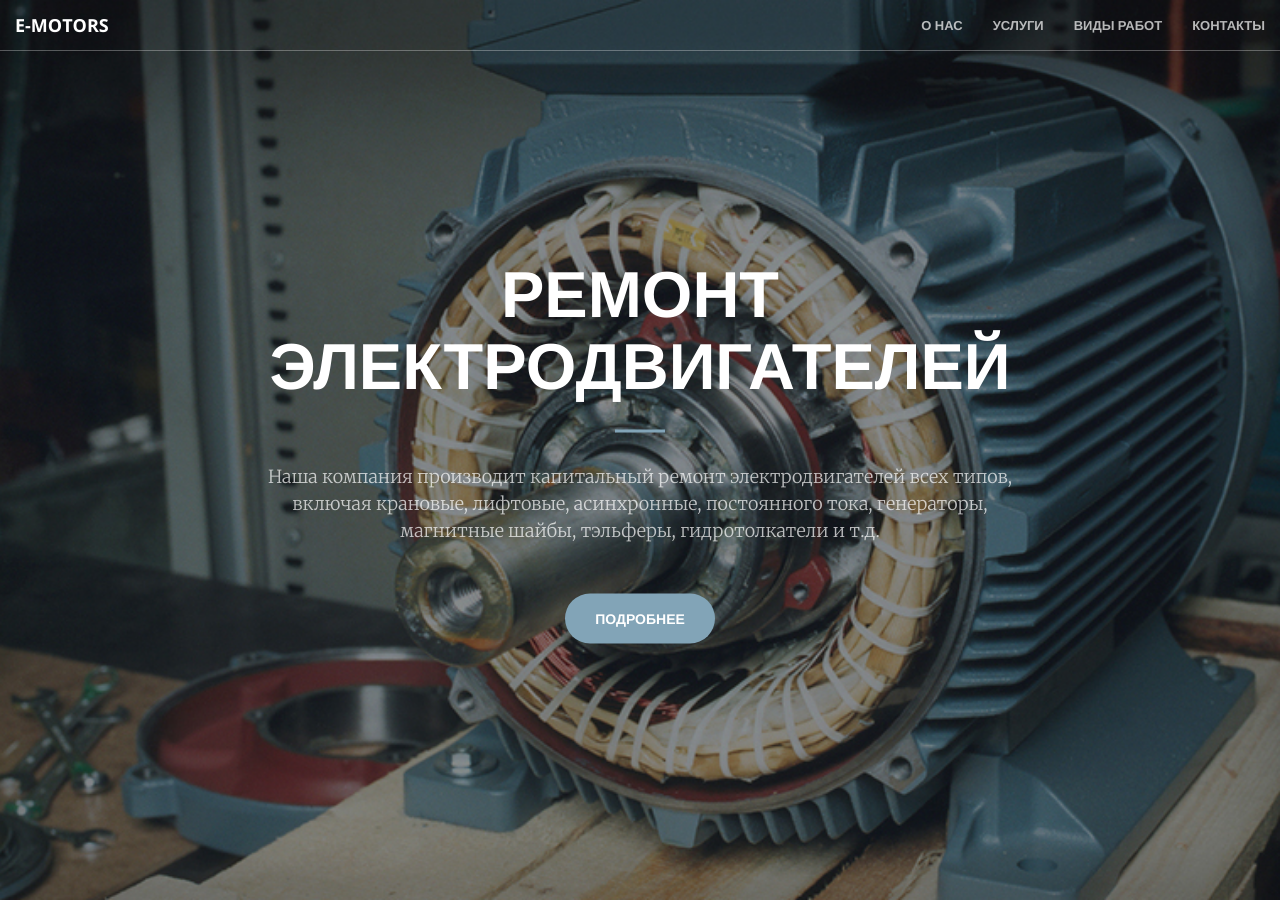
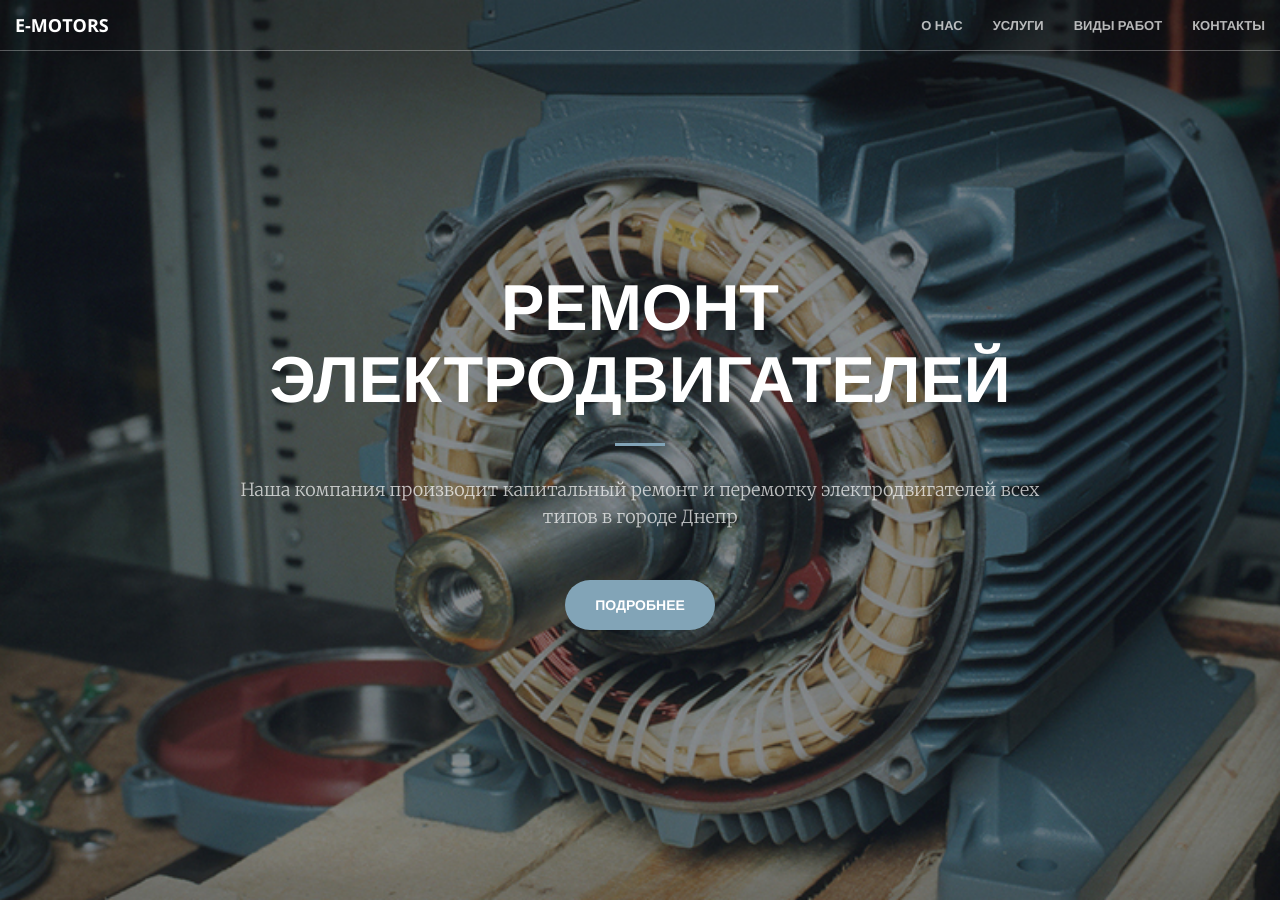
Before and after one commit to Magnum800/e-motors, a Jekyll site: the page built from index.html, in a window 1280 px wide and 900 px high. Built offline with Jekyll 4.4.1, drawn with Linux system fonts in a browser that asks for light colours.

Commit message:
Update header.html

```diff
--- a/_includes/header.html
+++ b/_includes/header.html
@@ -3,7 +3,7 @@
         <div class="header-content-inner">
             <h1>ремонт электродвигателей</h1>
             <hr>
-            <p>Наша компания производит капитальный ремонт электродвигателей всех типов, включая крановые, лифтовые, асинхронные, постоянного тока, генераторы, магнитные шайбы, тэльферы, гидротолкатели и т.д.</p>
+            <p>Наша компания производит капитальный ремонт и перемотку электродвигателей всех типов в городе Днепр</p>
             <a href="#about" class="btn btn-primary btn-xl page-scroll">подробнее</a>
         </div>
     </div>
```
